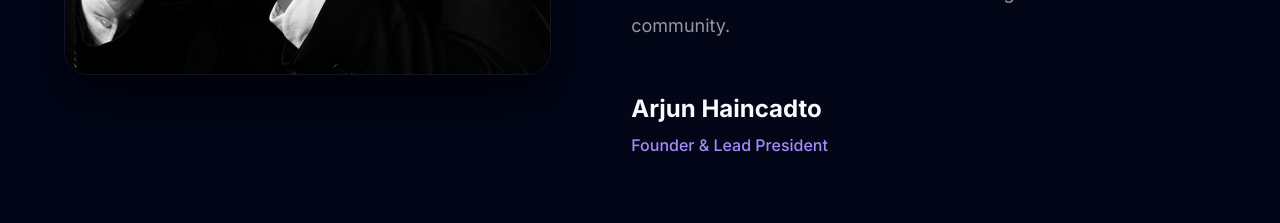
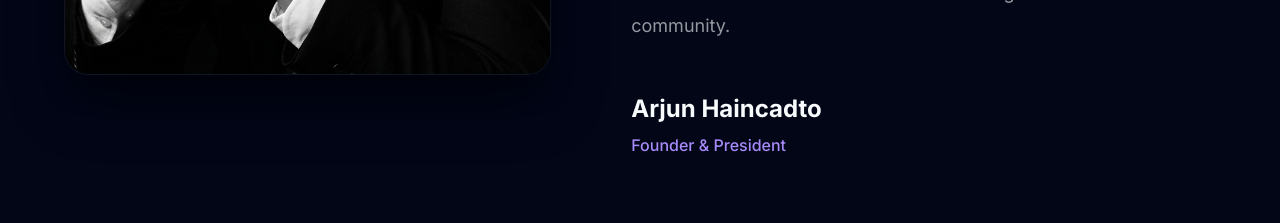
Before and after one commit to geekguru316-svg/GrifnWebsite, a Next.js app: page /about in a window 1280 px wide. Shown: the part 1800-2023 px from the top of the page. Built offline with nearby package versions, Linux system fonts and the light colour scheme.

Commit message:
Update founder title from 'Lead President' to 'President'

```diff
--- a/app/about/page.tsx
+++ b/app/about/page.tsx
@@ -113,7 +113,7 @@ export default function About() {
                 </div>
                 <div className="founder-signature">
                   <div className="founder-name">Arjun Haincadto</div>
-                  <div className="founder-title">Founder & Lead President</div>
+                  <div className="founder-title">Founder & President</div>
                 </div>
               </div>
             </ScrollReveal>
```
